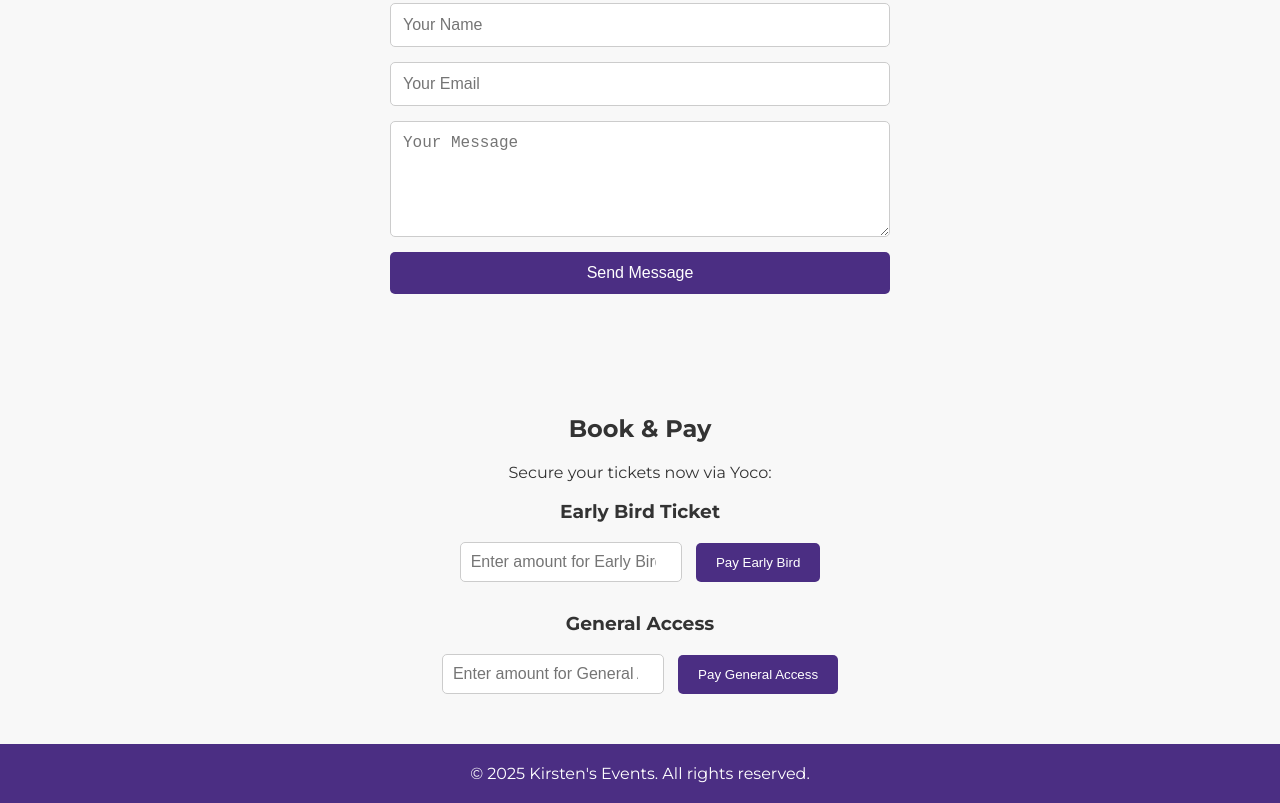
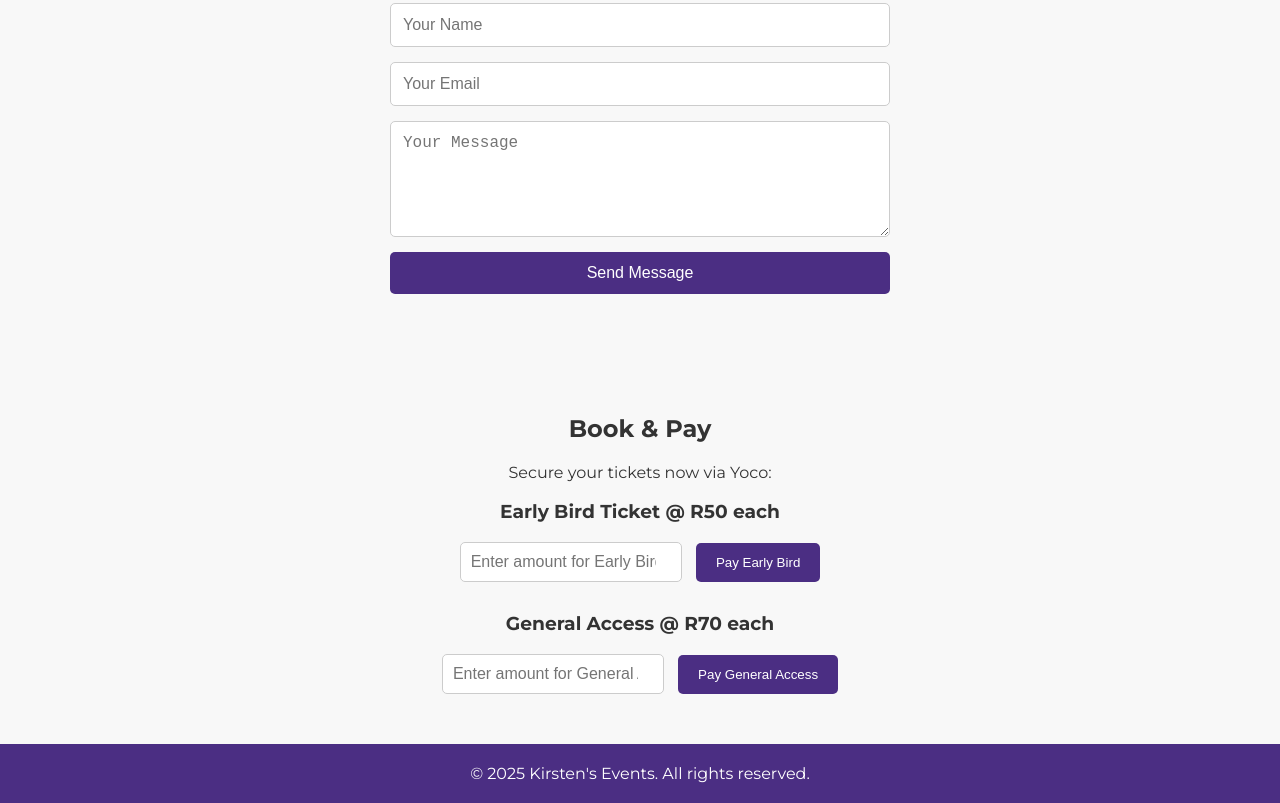
Before and after one commit to kirstensevents/kirstens-events, a plain HTML site: page index.html in a window 1280 px wide. Shown: the part 1550-2353 px from the top of the page. Drawn offline with Linux system fonts and the light colour scheme.

Commit message:
Update index.html

```diff
--- a/index.html
+++ b/index.html
@@ -106,7 +106,7 @@
 
     <!-- Early Bird Ticket Payment -->
     <div style="margin-bottom: 30px;">
-        <h3>Early Bird Ticket</h3>
+        <h3>Early Bird Ticket @ R50 each </h3>
         <input type="number" id="earlyAmount" placeholder="Enter amount for Early Bird" min="1">
         <a href="#" id="earlyPayButton" target="_blank">
             <button>Pay Early Bird</button>
@@ -115,7 +115,7 @@
 
     <!-- General Access Payment -->
     <div>
-        <h3>General Access</h3>
+        <h3>General Access @ R70 each</h3>
         <input type="number" id="generalAmount" placeholder="Enter amount for General Access" min="1">
         <a href="#" id="generalPayButton" target="_blank">
             <button>Pay General Access</button>
```
